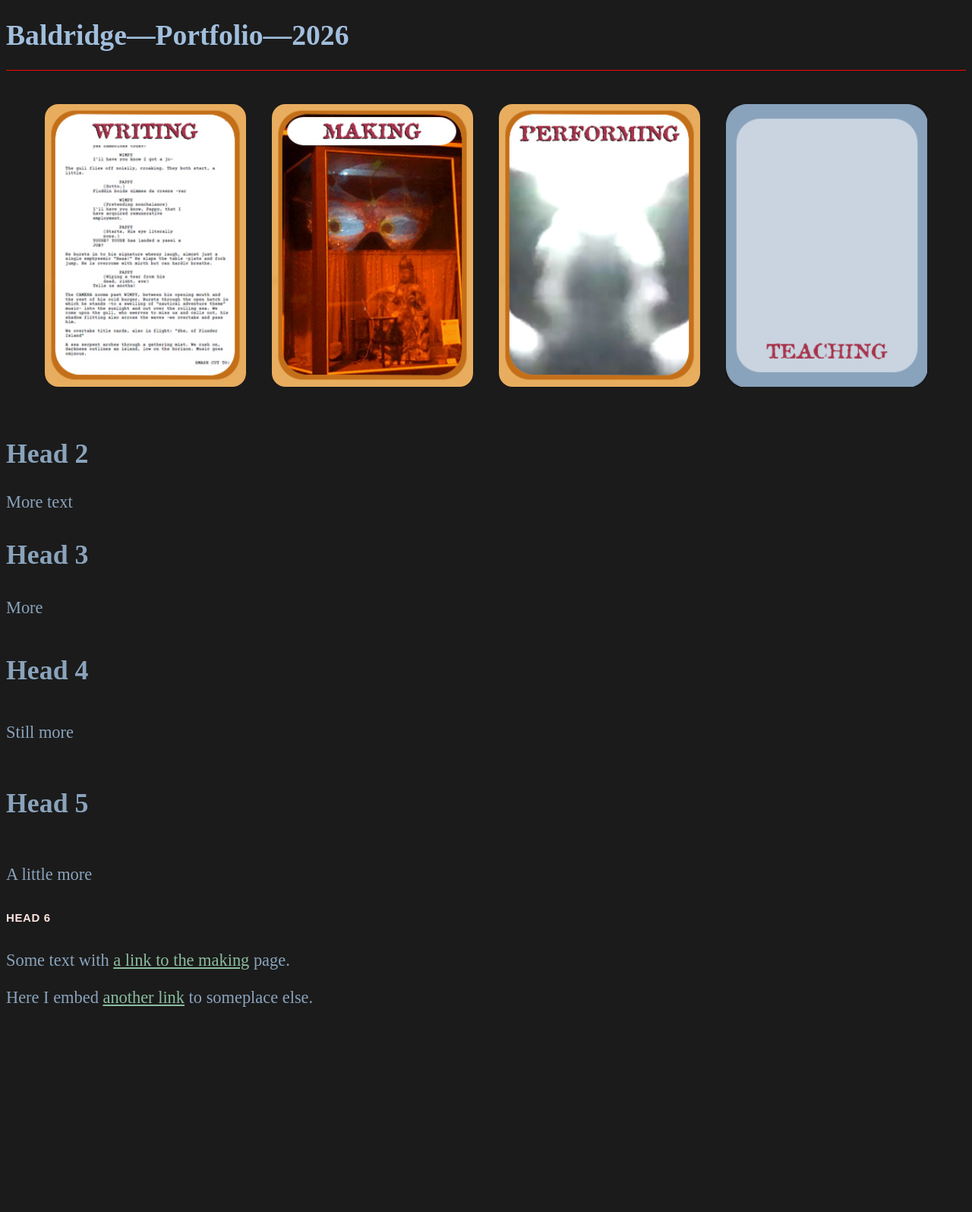
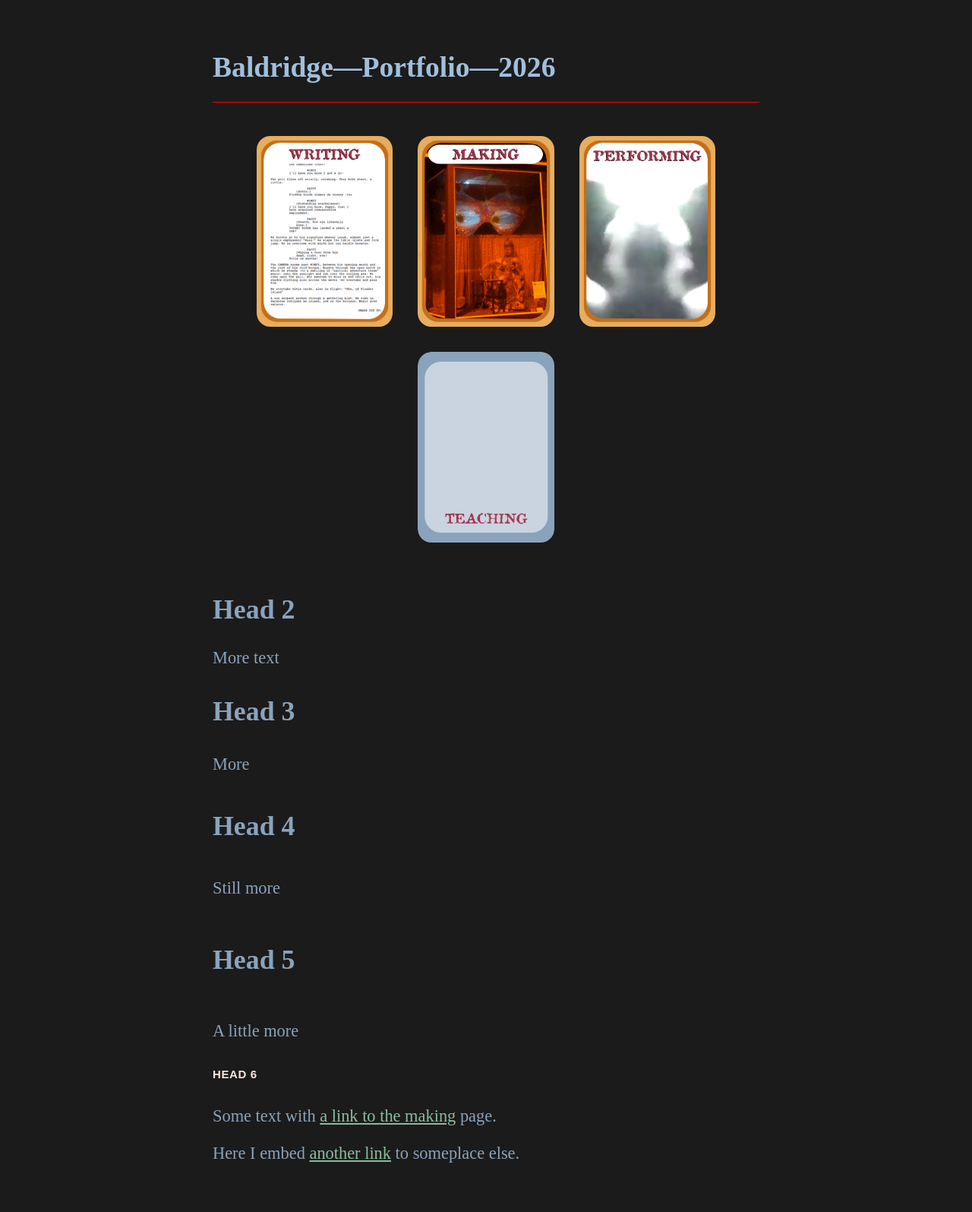
Before and after one commit to Interactimation/portfolio, a Jekyll site: the page built from index.md, in a window 1280 px wide. Shown: the whole page at 76% size. Built offline with Jekyll 4.4.1, drawn with Linux system fonts in a browser that asks for light colours; before the commit the page ends 1348 px from its top, so only the background shows below that.

Commit message:
narrow body

```diff
--- a/assets/custom.css
+++ b/assets/custom.css
@@ -13,6 +13,14 @@ body {
 html {
   overflow-y: scroll;
 }
+
+/* narrow body*/
+.markdown-body {
+  max-width: 720px;
+  margin: auto;
+  padding: 1.5em;
+}
+
 
 /* link details */
 a:link    { color: #8abca0; }
```
